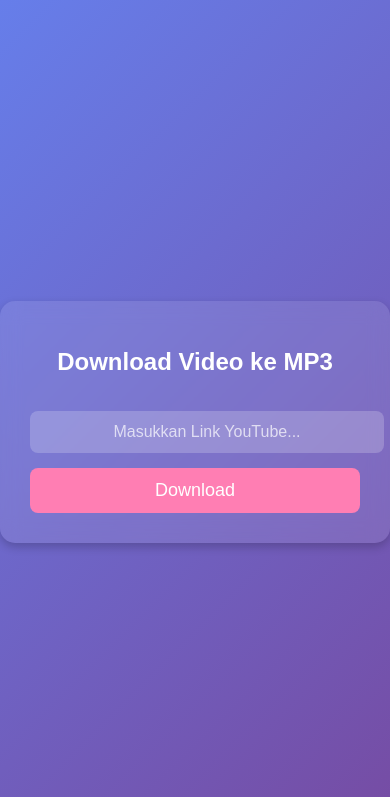
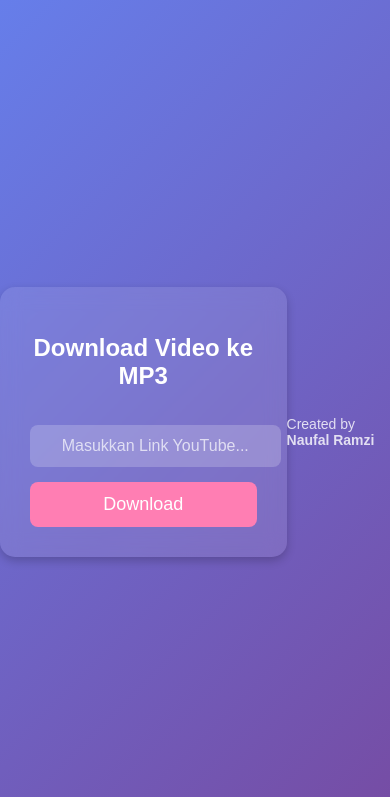
Before and after one commit to NFRamz/YT-Downloader, a Flask app: page / in a window 390 px wide. Shown: the top 797 px of the page. Run offline with Flask 3, Linux system fonts and the light colour scheme.

Commit message:
Update index.html

```diff
--- a/templates/index.html
+++ b/templates/index.html
@@ -70,6 +70,19 @@
                 width: 90%;
             }
         }
+
+        /* Footer */
+        .footer {
+            margin-top: 20px;
+            font-size: 14px;
+            opacity: 0.8;
+        }
+
+        @media (max-width: 400px) {
+            .container {
+                width: 90%;
+            }
+        }
     </style>
 </head>
 <body>
@@ -82,5 +95,9 @@
         </form>
     </div>
 
+<div class="footer">
+        Created by <strong>Naufal Ramzi</strong>
+</div>
+
 </body>
 </html>
```
